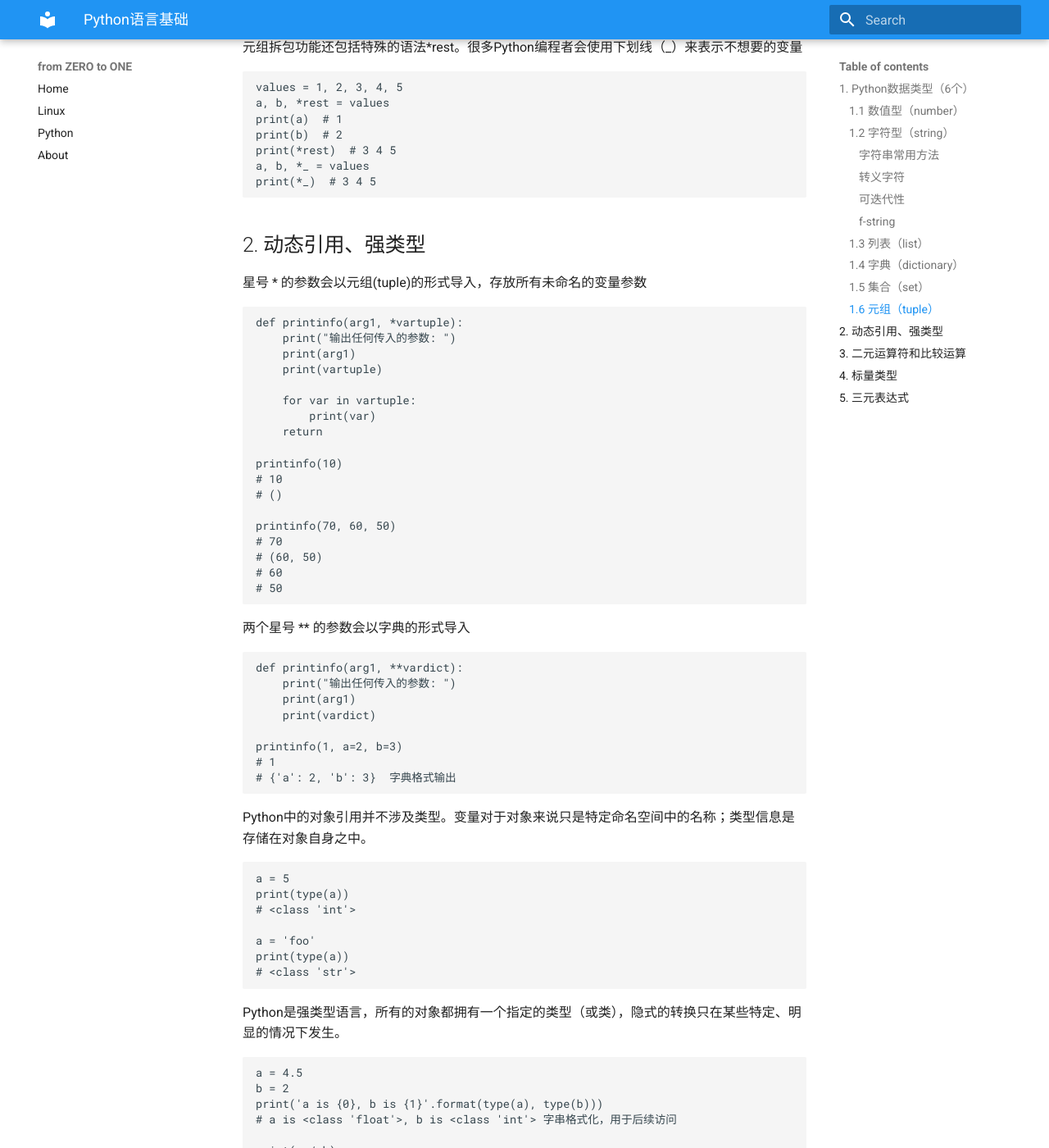
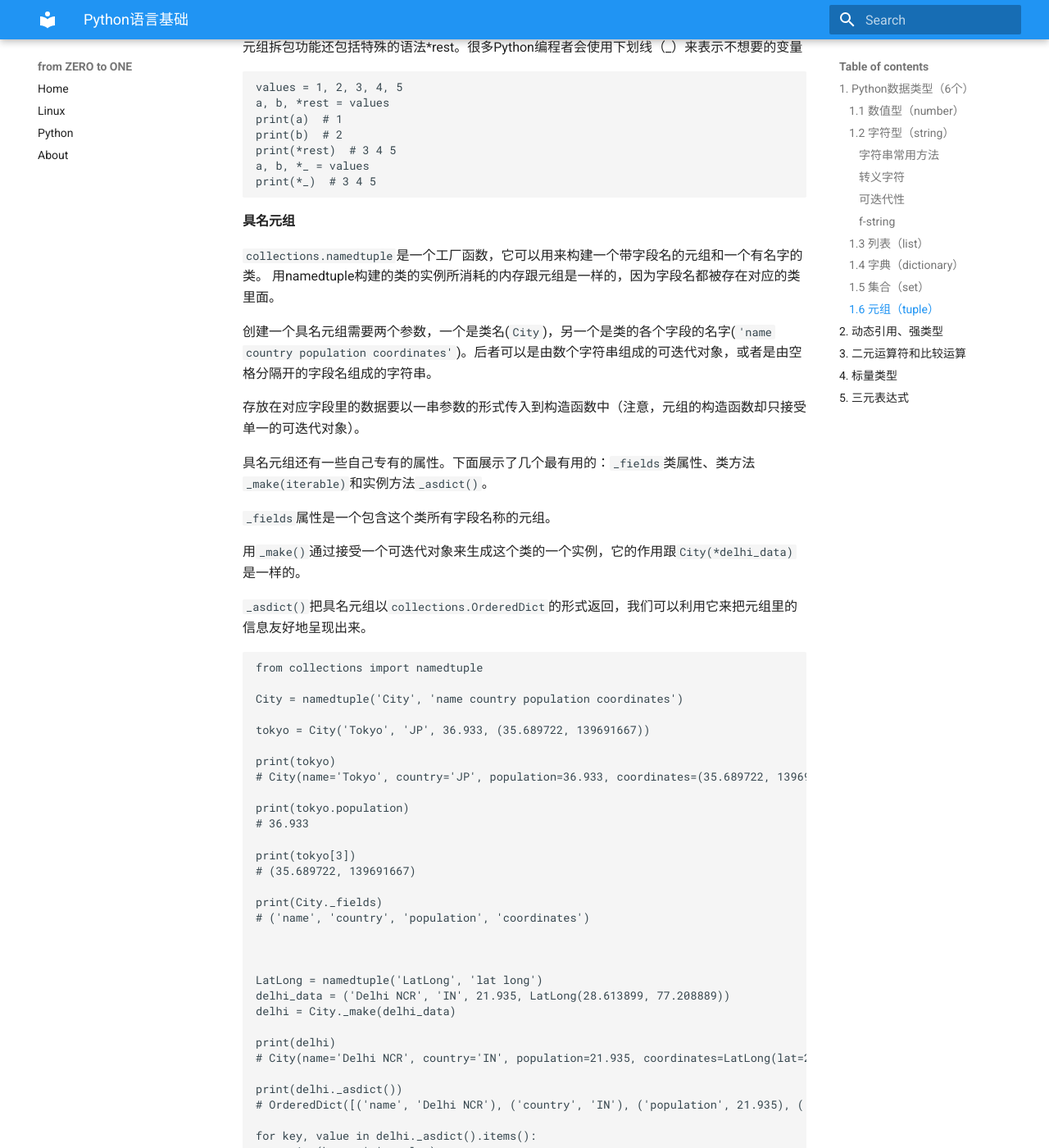
Before and after one commit to huyuhui001/mySite, an MkDocs documentation site: the page built from docs/python/Foundation/ch01.md, in a window 1280 px wide and 1400 px high, scrolled down 26713 px. Shown: the whole window at 82% size. Built offline with MkDocs 1.6.1 and Material for MkDocs 9.7.7, drawn with Linux system fonts in a browser that asks for light colours; some of the changed text lies outside the part shown.

Commit message:
Documentation

````diff
--- a/docs/python/Foundation/ch01.md
+++ b/docs/python/Foundation/ch01.md
@@ -1282,7 +1282,7 @@ tup = tuple((4, None, 'fool') + (6, 0) + ('bar',))
 print(tup)  # (4, None, 'fool', 6, 0, 'bar')
 ```
 
-元组的不可变指的是元组所指向的内存中的内容不可变。
+元组的不可变指的是**元组所指向的内存中的内容不可变**。
 
 ```
 tup = ('h', 'e', 'l', 'l', 'o')
@@ -1381,6 +1381,71 @@ print(*_)  # 3 4 5
 ```
 
 
+**具名元组**
+
+`collections.namedtuple`是一个工厂函数，它可以用来构建一个带字段名的元组和一个有名字的类。
+用namedtuple构建的类的实例所消耗的内存跟元组是一样的，因为字段名都被存在对应的类里面。
+
+创建一个具名元组需要两个参数，一个是类名(`City`)，另一个是类的各个字段的名字(`'name country population coordinates'`)。后者可以是由数个字符串组成的可迭代对象，或者是由空格分隔开的字段名组成的字符串。
+
+存放在对应字段里的数据要以一串参数的形式传入到构造函数中（注意，元组的构造函数却只接受单一的可迭代对象）。
+
+具名元组还有一些自己专有的属性。下面展示了几个最有用的：`_fields`类属性、类方法`_make(iterable)`和实例方法`_asdict()`。
+
+`_fields`属性是一个包含这个类所有字段名称的元组。
+
+用`_make()`通过接受一个可迭代对象来生成这个类的一个实例，它的作用跟`City(*delhi_data)`是一样的。
+
+`_asdict()`把具名元组以`collections.OrderedDict`的形式返回，我们可以利用它来把元组里的信息友好地呈现出来。
+
+```
+from collections import namedtuple
+
+City = namedtuple('City', 'name country population coordinates')
+
+tokyo = City('Tokyo', 'JP', 36.933, (35.689722, 139691667))
+
+print(tokyo)
+# City(name='Tokyo', country='JP', population=36.933, coordinates=(35.689722, 139691667))
+
+print(tokyo.population)
+# 36.933
+
+print(tokyo[3])
+# (35.689722, 139691667)
+
+print(City._fields)
+# ('name', 'country', 'population', 'coordinates')
+
+
+
+LatLong = namedtuple('LatLong', 'lat long')
+delhi_data = ('Delhi NCR', 'IN', 21.935, LatLong(28.613899, 77.208889))
+delhi = City._make(delhi_data)
+
+print(delhi)
+# City(name='Delhi NCR', country='IN', population=21.935, coordinates=LatLong(lat=28.613899, long=77.208889))
+
+print(delhi._asdict())
+# OrderedDict([('name', 'Delhi NCR'), ('country', 'IN'), ('population', 21.935), ('coordinates', LatLong(lat=28.613899, long=77.208889))])
+
+for key, value in delhi._asdict().items():
+    print(key + ':', value)
+
+# name: Delhi NCR
+# country: IN
+# population: 21.935
+# coordinates: LatLong(lat=28.613899, long=77.208889)
+```
+
+元组还有第二重功能：作为不可变列表的元组。
+
+下面是列表或元组的方法和属性对比。除了跟增减元素相关的方法之外，元组支持列表的其他所有方法。还有一个例外，元组没有__reversed__方法。
+
+![列表或元组的方法和属性对比](./assets/python_foundation_01.png)
+
+
+
 ## 2. 动态引用、强类型
 
 星号 * 的参数会以元组(tuple)的形式导入，存放所有未命名的变量参数
````
Also changed, not shown: docs/python/Foundation/ch03.md (+33 -6 lines), docs/python/Foundation/python_foundation_index.md (+5 -0 lines), docs/python/Foundation/assets/python_foundation_01.png (added).
